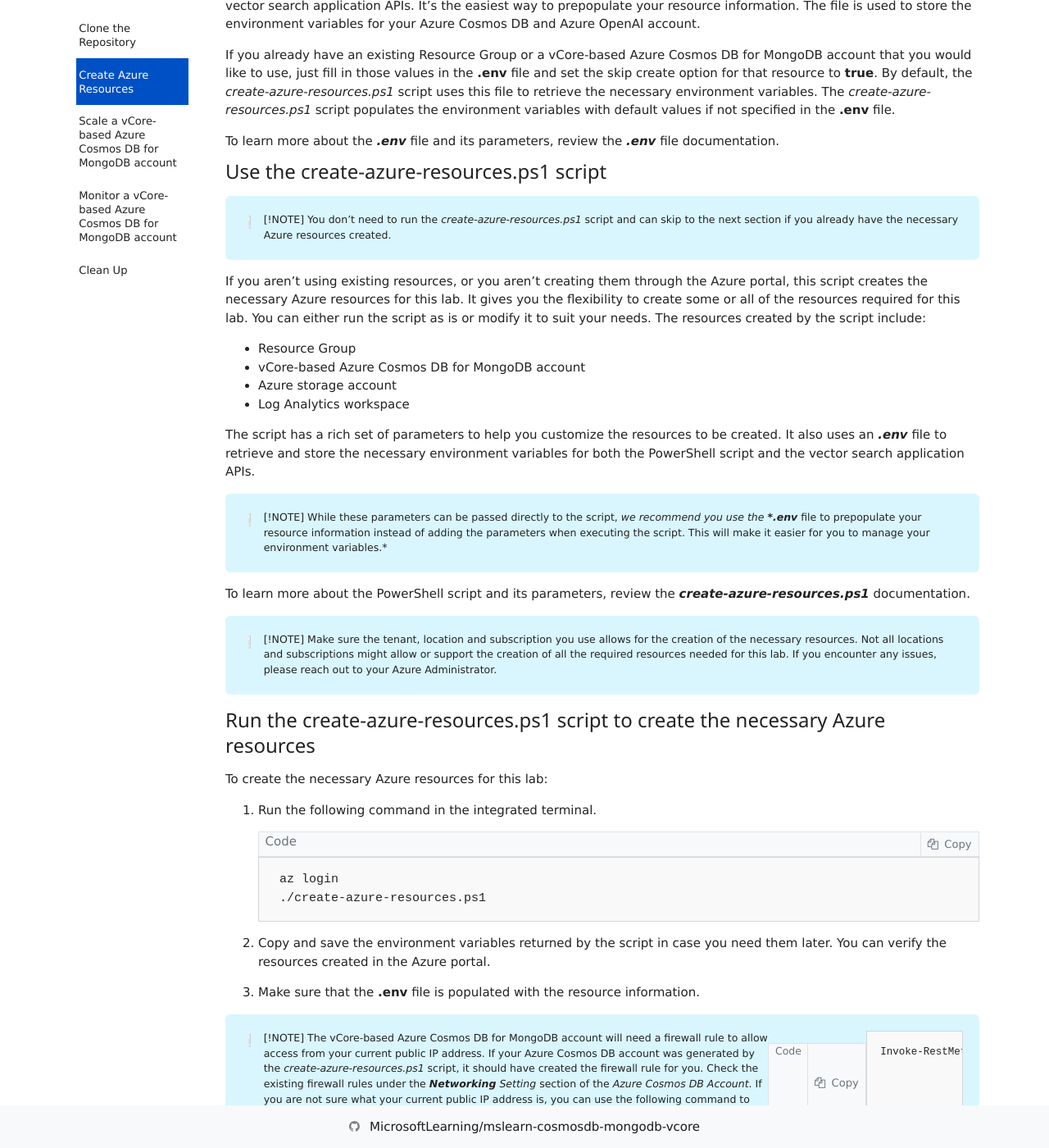
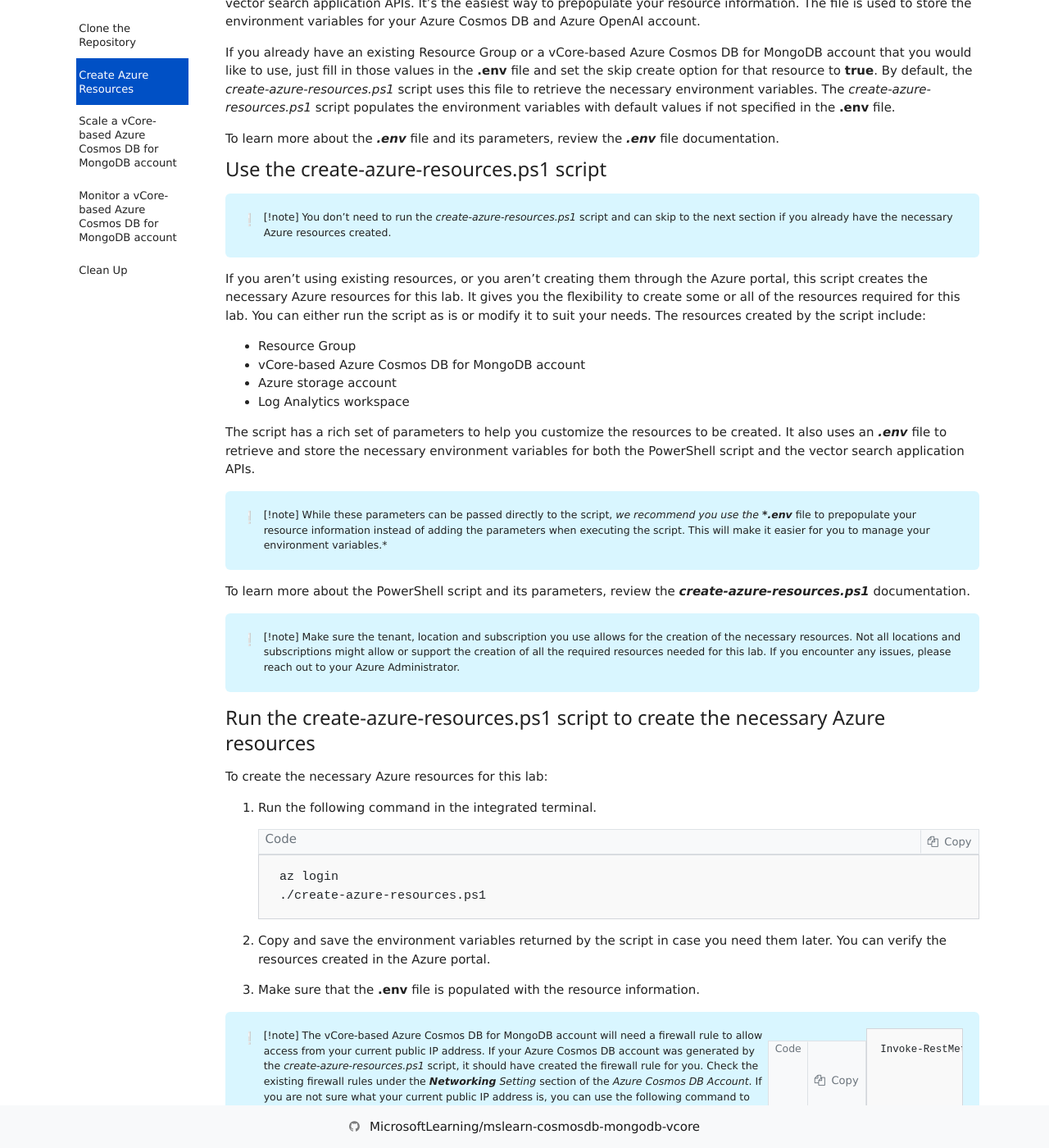
Before and after one commit to MicrosoftLearning/mslearn-cosmosdb-mongodb-vcore, a Jekyll site: the page built from Instructions/03-manage.md, in a window 1280 px wide and 1400 px high, scrolled down 1099 px. Shown: the whole window at 82% size. Built offline with Jekyll 4.4.1, drawn with Linux system fonts in a browser that asks for light colours; nearby versions of some CDN libraries; our own code applies the rules of GitHub Pages for plain Markdown files; comment, search, counter and statistics services are not loaded; some of the changed text lies outside the part shown.

````diff
--- a/Instructions/03-manage.md
+++ b/Instructions/03-manage.md
@@ -23,7 +23,7 @@ If you need to build your own lab environment, you need the following components
 
 - Open **Visual Studio Code**.
 - Press **CTRL+SHIFT+P** to open the command palette.
-- Run **Git: Clone** and clone the repository `https://github.com/MicrosoftLearning/mslearn-cosmosdb-mongodb-vcore.git`.
+- Run +++**Git: Clone**+++ and clone the repository +++**https://github.com/MicrosoftLearning/mslearn-cosmosdb-mongodb-vcore.git**+++.
 - Navigate to the cloned repository directory.
 - Right-click on the **03-manage** folder and select **Open in integrated Terminal**.
 
@@ -49,7 +49,7 @@ To learn more about the ***.env*** file and its parameters, review the [***.env*
 
 ### Use the create-azure-resources.ps1 script
 
-> [!NOTE]
+>[!note]
 > You don't need to run the *create-azure-resources.ps1* script and can skip to the next section if you already have the necessary Azure resources created.
 
 If you aren't using existing resources, or you aren't creating them through the Azure portal, this script creates the necessary Azure resources for this lab. It gives you the flexibility to create some or all of the resources required for this lab. You can either run the script as is or modify it to suit your needs. The resources created by the script include:
@@ -61,12 +61,12 @@ If you aren't using existing resources, or you aren't creating them through the
 
 The script has a rich set of parameters to help you customize the resources to be created. It also uses an ***.env*** file to retrieve and store the necessary environment variables for both the PowerShell script and the vector search application APIs.
 
-> [!NOTE]
+>[!note]
 > While these parameters can be passed directly to the script, *we recommend you use the ***.env*** file to prepopulate your resource information instead of adding the parameters when executing the script. This will make it easier for you to manage your environment variables.*
 
 To learn more about the PowerShell script and its parameters, review the [***create-azure-resources.ps1*** documentation](./00-powershell-script.md).
 
-> [!NOTE]
+>[!note]
 > Make sure the tenant, location and subscription you use allows for the creation of the necessary resources. Not all locations and subscriptions might allow or support the creation of all the required resources needed for this lab. If you encounter any issues, please reach out to your Azure Administrator.
 
 ### Run the create-azure-resources.ps1 script to create the necessary Azure resources
@@ -84,7 +84,7 @@ To create the necessary Azure resources for this lab:
 
 1. Make sure that the **.env** file is populated with the resource information.
 
-> [!NOTE]
+>[!note]
 > The vCore-based Azure Cosmos DB for MongoDB account will need a firewall rule to allow access from your current public IP address.  If your Azure Cosmos DB account was generated by the *create-azure-resources.ps1* script, it should have created the firewall rule for you.  Check the existing firewall rules under the ***Networking*** *Setting* section of the *Azure Cosmos DB Account*.  If you are not sure what your current public IP address is, you can use the following command to find out:
 > ```powershell
 > Invoke-RestMethod -Uri 'http://ipinfo.io/ip' -Method Get
@@ -120,7 +120,7 @@ It's important to note that you can only scale up or down the cluster tier and s
 
 Monitoring your vCore-based Azure Cosmos DB for MongoDB account is important to ensure that your application is running smoothly and to identify any potential issues. Azure provides various tools to help you monitor your Azure Cosmos DB account, including Azure Monitor, metrics, and logs. In this section, you focus on using the vCore-based Azure Cosmos DB for MongoDB account logs to monitor the account.
 
-> [!NOTE]
+>[!note]
 > The *create-azure-resources.ps1* script should have created a Log Analytics workspace and Azure storage account for you, otherwise work with your Azure Administrator to create these resources.  You will use these resources to monitor your vCore-based Azure Cosmos DB for MongoDB account.
 
 ### Enable diagnostic settings
@@ -154,10 +154,10 @@ Your vCore-based Azure Cosmos DB for MongoDB account is now configured to send l
 
 To generate some data for your logs and metrics, let's run some queries against your vCore-based Azure Cosmos DB for MongoDB account.
 
-> [!NOTE]
+>[!note]
 > Make sure you have the necessary Cosmos DB environment variables in your **.env** file before running the workload application.
 
-> [!NOTE]
+>[!note]
 > Make sure you have the vCore-based Azure Cosmos DB for MongoDB account firewall rules set to allow access from your current public IP address.
 
 1. Right-click on the **03-manage** folder and select **Open in integrated Terminal**.
````
